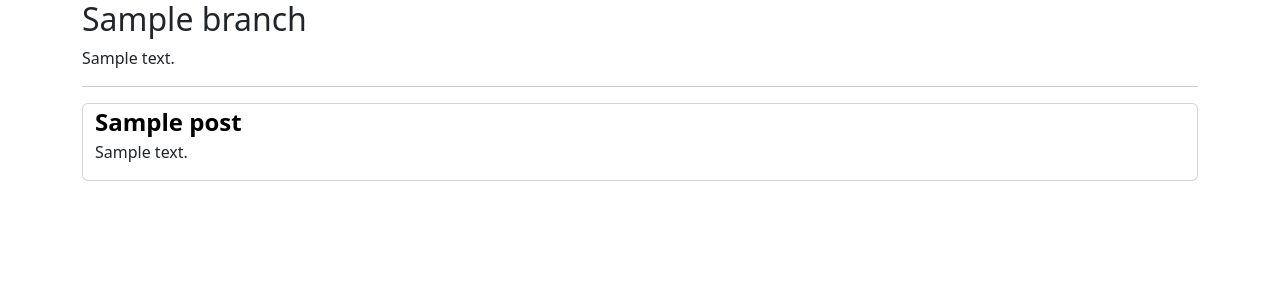
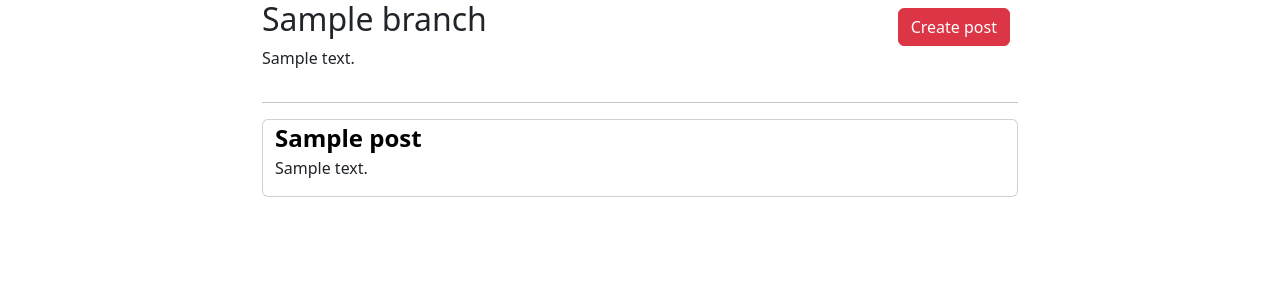
Before and after one commit to Laros123/social-network, a Django app: page /branch/1/ in a window 1280 px wide. Shown: the top 300 px of the page. Run offline with Django 5.2, Linux system fonts and the light colour scheme; tables that the repository leaves empty hold one stand-in row (values such as "Sample post").

Commit message:
Changed style, added form

```diff
--- a/forum/models.py
+++ b/forum/models.py
@@ -1,5 +1,6 @@
 from django.db import models
 from django.conf import settings
+from django.urls import reverse
 
 # Create your models here.
 
@@ -8,6 +9,9 @@ class Branch(models.Model):
     author = models.ForeignKey(settings.AUTH_USER_MODEL, on_delete=models.CASCADE)
     name = models.CharField(max_length=255)
     description = models.TextField()
+
+    def get_absolute_url(self):
+        return reverse('branch-detail', kwargs={'pk': self.pk})
 
     def __str__(self) -> str:
         return f'{self.name}'
@@ -23,6 +27,10 @@ class Post(models.Model):
     title = models.CharField(max_length=255)
     description = models.TextField()
     created = models.DateTimeField(auto_now=True)
+
+    def get_absolute_url(self):
+        return reverse('post-detail', kwargs={'pk': self.pk,
+                                              'bk': self.branch.pk})
 
     def __str__(self) -> str:
         return f'{self.title}'
--- a/forum/urls.py
+++ b/forum/urls.py
@@ -1,10 +1,11 @@
 from django.contrib import admin
 from django.urls import path
-from .views import BranchDetailView, BranchListView, PostDetailView, CommentaryCreateView
+from .views import BranchDetailView, BranchListView, PostDetailView, CommentaryCreateView, PostCreateView
 
 urlpatterns = [
     path('branches/', BranchListView.as_view(), name='branch-list'),
     path('branch/<int:pk>/', BranchDetailView.as_view(), name='branch-detail'),
-    path('post/<int:pk>/', PostDetailView.as_view(), name='post-detail'),
-    path('post/<int:pk>/create-commentary/<int:cr>', CommentaryCreateView.as_view(), name='comment-create'),
+    path('branch/<int:pk>/post-create/', PostCreateView.as_view(), name='post-create'),
+    path('branch/<int:bk>/post/<int:pk>/', PostDetailView.as_view(), name='post-detail'),
+    path('branch/<int:bk>/post/<int:pk>/create-commentary/<int:cr>', CommentaryCreateView.as_view(), name='comment-create'),
 ]
--- a/forum/views.py
+++ b/forum/views.py
@@ -1,7 +1,7 @@
-from django.shortcuts import render, get_object_or_404, redirect
+from django.shortcuts import render, get_object_or_404, redirect, HttpResponseRedirect
 
-from django.views.generic import ListView, DetailView, View
-from .forms import CommentaryCreationForm
+from django.views.generic import ListView, DetailView, View, CreateView, TemplateView
+from .forms import CommentaryCreationForm, PostCreateForm
 from .models import Branch, Post, Commentary
 
 # Create your views here.
@@ -55,4 +55,28 @@ class CommentaryCreateView(View):
 
             comment.save()
 
-        return redirect('post-detail', pk=comment.post.id)
+        return HttpResponseRedirect(comment.post.get_absolute_url())
+
+class PostCreateView(TemplateView):
+    template_name = "forum/post-create.html"
+    form_class = PostCreateForm
+
+    def get_branch(self):
+        return get_object_or_404(Branch, pk=self.kwargs.get('pk'))
+
+    def get_context_data(self, **kwargs):
+        context = super().get_context_data(**kwargs)
+        context['form'] = PostCreateForm()
+        return context
+
+    def post(self, request, *args, **kwargs):
+        post_form = PostCreateForm(request.POST, request.FILES)
+        if post_form.is_valid():
+            post_object = post_form.save(commit=False)
+
+            post_object.author = request.user
+            post_object.branch = self.get_branch()
+
+            post_object.save()
+
+        return HttpResponseRedirect(post_object.get_absolute_url())
--- a/templates/base.html
+++ b/templates/base.html
@@ -12,8 +12,10 @@
 </head>
 <body>
 
-    {% block content %}
-    {% endblock %}
+    <div class="container" style="max-width: 780px;">
+        {% block content %}
+        {% endblock %}
+    </div>
 
     {% comment %} Bootstrap {% endcomment %}
     <script src="https://cdn.jsdelivr.net/npm/bootstrap@5.3.3/dist/js/bootstrap.bundle.min.js" integrity="sha384-YvpcrYf0tY3lHB60NNkmXc5s9fDVZLESaAA55NDzOxhy9GkcIdslK1eN7N6jIeHz" crossorigin="anonymous"></script>
@@ -24,6 +26,7 @@
             var min_line_height = min_line_count * line_height;
             var obj = event.target;
             var div = document.getElementById('text_area_div');
+            div.style.width = obj.style.width
             div.innerHTML = obj.value;
             var obj_height = div.offsetHeight;
             if (event.keyCode == 13)
--- a/templates/forum/branch-detail.html
+++ b/templates/forum/branch-detail.html
@@ -2,17 +2,23 @@
 
 {% block content %}
 
-<div class="container">
+
+<div class="row">
+    <div class="col">
         <h2>{{ branch.name }}</h2>
         <p>{{ branch.description }}</p>
+    </div>
+    <div class="col">
+        <a style="float: right;" class="btn btn-danger m-2" href="{% url 'post-create' branch.pk %}">Create post</a>
+    </div>
+</div>
 <hr>
 {% for post in branch.posts.all %}
     <div class="container card">
-            <p class="m-0 bold-text"><a href="{% url 'post-detail' post.id %}" style="text-decoration:none; color:black" class="stretched-link">{{ post.title }}</a></p>
+        <p class="m-0 bold-text"><a href="{{ post.get_absolute_url }}" style="text-decoration:none; color:black" class="stretched-link">{{ post.title }}</a></p>
         <p>{{ post.description }}</p>
     </div>
     <br>
 {% endfor %}
-</div>
 
 {% endblock content %}
--- a/templates/forum/branch-list.html
+++ b/templates/forum/branch-list.html
@@ -2,14 +2,13 @@
 
 {% block content %}
 
-<div class="container">
+
 {% for branch in branches %}
     <div class="container card">
         <p class="bold-text m-0">{{ branch.name }}</p>
         <p>{{ branch.description }}</p>
-            <a href="{% url 'branch-detail' branch.id %}" class="stretched-link"></a>
+        <a href="{{ branch.get_absolute_url }}" class="stretched-link"></a>
     </div>
 {% endfor %}
-</div>
 
 {% endblock content %}
```
Also changed, not shown: forum/forms.py (+12 -1 lines), static/css/style.css (+22 -6 lines), templates/forum/comment.html (+9 -5 lines), templates/forum/post-create.html (added, +10 -0 lines), templates/forum/post-detail.html (+12 -6 lines). Lines whose indentation alone changed are shown as unchanged.
